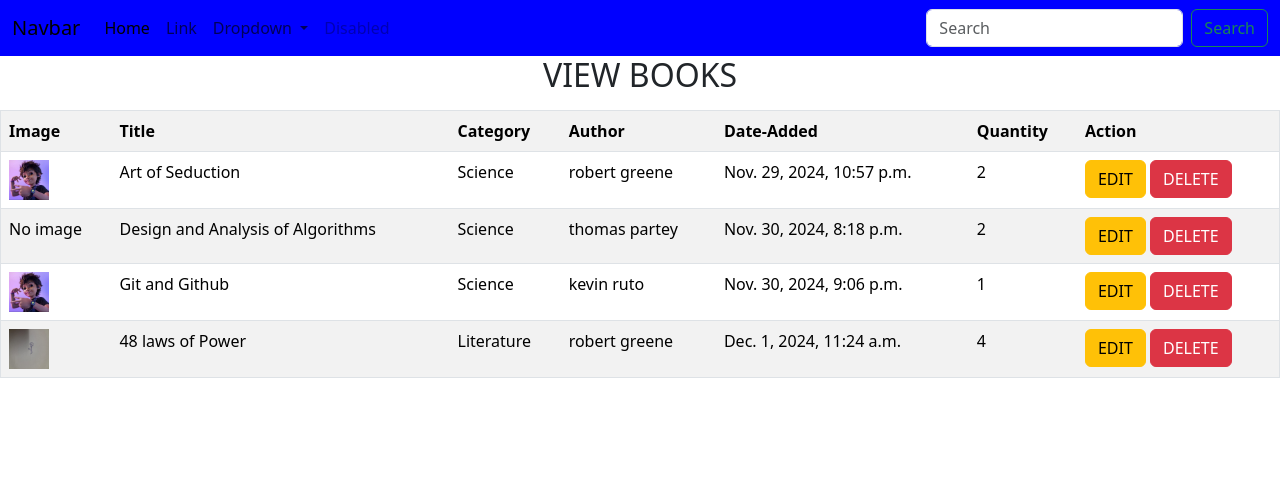
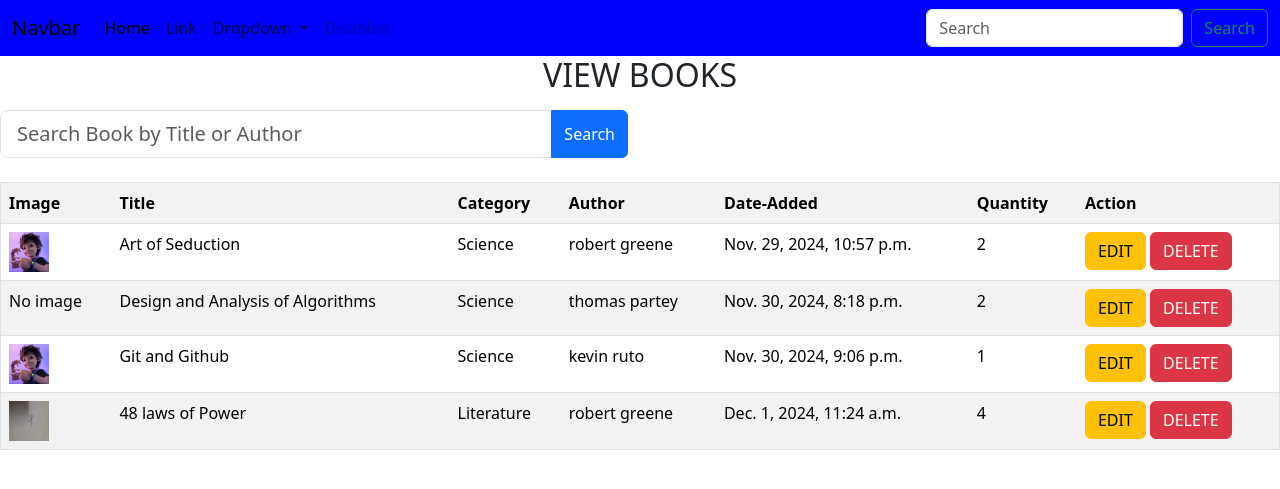
Before and after one commit to krutto89/library-app, a Django app: page /books/ in a window 1280 px wide. Shown: the top 489 px of the page. Run offline with Django 5.2, Linux system fonts and the light colour scheme; data comes from the database, SQL or seed files in the repository; both versions use the stored data as it was after the commit; some libraries are stand-ins or nearby versions.

Commit message:
search functionality for books added

```diff
--- a/libApp/templates/books-page.html
+++ b/libApp/templates/books-page.html
@@ -17,7 +17,35 @@
             <h2 style="text-align: center;" >VIEW BOOKS</h2>
             <p></p>
           </div>
+          <div class="row">
+            <div class="col-md-6">
+                <form method="GET">
+                    {% csrf_token %}
+                    <div class="input-group">
+                        <input type="text" class="form-control form-control-lg" placeholder="Search Book by Title or Author" name="query" value="{{ query }}">
+                        <button class="btn btn-primary" type="submit">Search</button>
+                    </div>
+                </form>
+            </div>
+        </div>
+
+        <div class="mt-4">
+            {% if results %}
+                <h4>Search Results:</h4>
+                <ul>
+                    {% for book in results %}
+                        <li>{{ book.title }} by {{ book.author }}</li>
+                    {% endfor %}
+                </ul>
+            {% else %}
+                <p></p>
+            {% endif %}
+        </div>
+
+        <p></p>
+
           <div>
+
             <table class="table table-striped" border="1" style="width: 100%;" >
                 <tr>
                     <th>Image</th>
--- a/libApp/urls.py
+++ b/libApp/urls.py
@@ -21,6 +21,7 @@ urlpatterns = [
     path('editborrowers/<int:id>/',views.borrowersEdit, name='editborrower'),
     path('deleteborrowers/<int:id>/',views.deleteBorrowers, name='deleteborrower'),
     path ('updateborrowers/<int:id>/',views.updateBorrowers, name='updateborrower'),
+    # path('search/', views.search_books, name='search_books'),
     # path('logout/', views.logout_view, name='logout'),
     # path('profile/<str:username>/', views.profile, name='profile'),
     # path('profile/<str:username>/edit/', views.edit_profile, name='edit_profile'),
--- a/libApp/views.py
+++ b/libApp/views.py
@@ -60,9 +60,14 @@ def dashboard(request):
     return render(request, 'login.html')
 
 def books_view(request):
-    allBooks = Book.objects.all()
-    context = {'bks':allBooks}
-    return render (request, 'books-page.html', context)
+    query = request.GET.get('query', '')
+    if query:
+        results = Book.objects.filter(title__icontains=query) | Book.objects.filter(author__icontains=query)
+    else:
+        results = Book.objects.all()  # Show all books when no search query exists
+
+    context = {'bks': results, 'query': query}
+    return render(request, 'books-page.html', context)
 
 
 def books_add(request):
```
Also changed, not shown: db.sqlite3.
